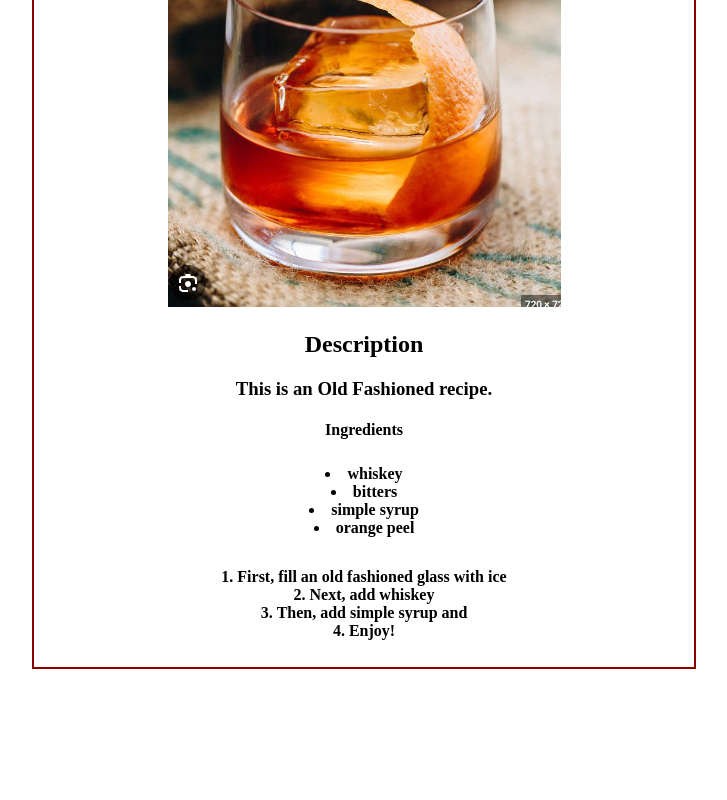
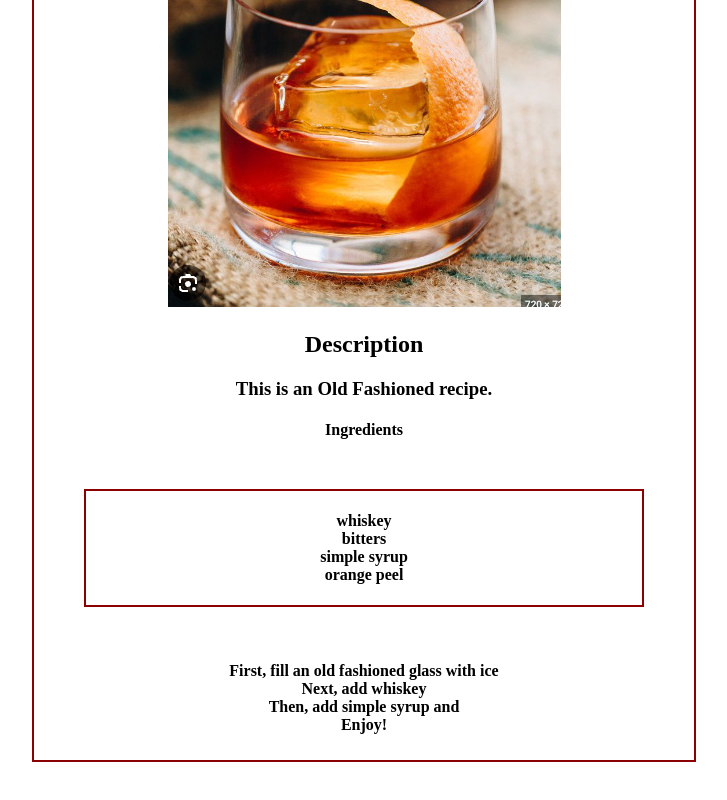
Before and after one commit to ACortes16/odin-recipes, a plain HTML site: page recipes/oldfashioned.html in a window 1280 px wide. Shown: the part 482-1282 px from the top of the page, without its empty margins (276-1003 px from the left). Drawn offline with Linux system fonts and the light colour scheme.

Commit message:
Add border with padding to old fashioned ingredients

```diff
--- a/style.css
+++ b/style.css
@@ -8,10 +8,13 @@
     margin:300px;
 }
 .ingredients{
+    border: 2px solid darkred;
+    margin:50px;
+}
+.listed-ingredients {
+    list-style-position: inside;
+    list-style: none;
+    padding: 5px;
 
 
 }
-.listed-ingredients {
-    list-style-position: inside;
-   padding: 5px;
-}
```
